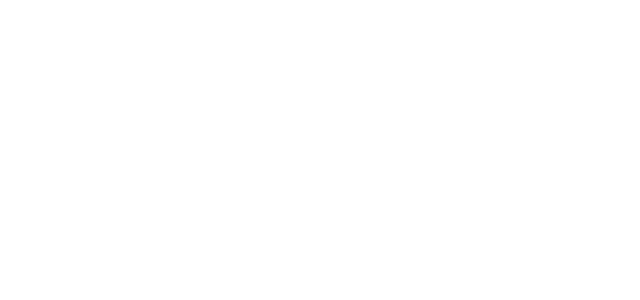
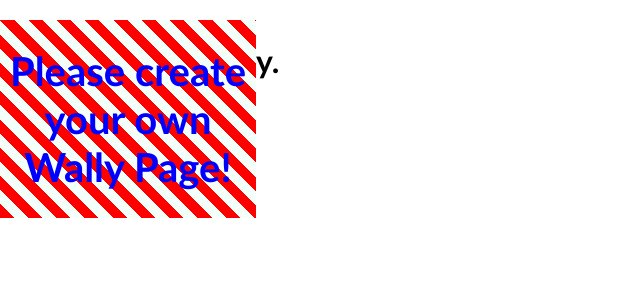
Before and after one commit to 2027JuneLee/PhotoGallery, a React (Create React App) app: page /thesupercalifragilisticexpialidocioushomepageforallofwallysfans in a window 1280 px wide. Before the commit this address had no page. Shown: the top 300 px of the page, without its empty margins (0-640 px from the left). Built offline with nearby package versions, Linux system fonts and the light colour scheme.

Commit message:
i am june

```diff
--- a/package.json
+++ b/package.json
@@ -6,6 +6,7 @@
     "@testing-library/jest-dom": "^5.16.4",
     "@testing-library/react": "^13.3.0",
     "@testing-library/user-event": "^13.5.0",
+    "firebase-tools": "^11.7.0",
     "react": "^18.2.0",
     "react-dom": "^18.2.0",
     "react-router-dom": "^6.3.0",
--- a/src/App.js
+++ b/src/App.js
@@ -5,6 +5,7 @@
 import SelectWally from "./SelectionPage/index";
 import SelectRacoon from "./SelectionPage/index2";
 import SelectBackground from "./SelectionPage/index-3";
+import MainPage from "./MainPage/index";
 import { BrowserRouter as Router, Routes, Route } from "react-router-dom";
 
 function App() {
@@ -13,6 +14,7 @@
       <div>
         <Routes>
           <Route path="/" element={<LoginPage />} />
+          <Route path="/thesupercalifragilisticexpialidocioushomepageforallofwallysfans" element={<MainPage />} />
           <Route path="/signup" element={<SignUpPage />} />
           <Route path="/login" element={<RealLoginPage />} />
           <Route path="/select-1" element={<SelectWally />} />
--- a/src/LoginPage/index.js
+++ b/src/LoginPage/index.js
@@ -7,7 +7,7 @@
 
 const Container = styled.div`
 
-height: 100vh;
+height: 100%;
 background-color: black
 // display: flex;
 `;
--- /dev/null
+++ b/src/MainPage/index.js
@@ -0,0 +1,41 @@
+import styled from "styled-components"
+import React, { useState } from "react"
+import { useNavigate } from "react-router-dom"
+const Wrapper = styled.div`
+    display: flex;
+    height: 100%;
+    color: black;
+    font-family: Gill Sans, sans-serif;
+`
+const Left = styled.div`
+    font-size: 20px;
+    color: blue;
+    text-align: center;
+    margin-top: 20px;
+    width: 20%;
+    font-weight: bold;
+    background:
+        repeating-linear-gradient(
+            45deg,
+            #FF0000,
+            #FF0000 10px,
+            #F5FFFA 10px,
+            #F5FFFA 20px
+        );;
+    font-family:
+`
+const Right = styled.div`
+    // text-align: center;
+    margin-top: 20px;
+    width: 80%;
+   `
+
+function MainPage() {
+    return (
+    <Wrapper>
+        <Left><h1>Please create your own Wally Page!</h1></Left>
+        <Right><h1>y. </h1></Right>
+    </Wrapper>
+    )
+}
+export default MainPage
--- a/src/RealLoginPage/index.js
+++ b/src/RealLoginPage/index.js
@@ -4,7 +4,7 @@
 import WALLYFAMILY from "./WALLYFAMILY.jpg"
 const Wrapper = styled.div`
     display: flex;
-    height: 100vh;
+    height: 100%;
     color: black;
     font-family: Gill Sans, sans-serif;
 `
@@ -32,7 +32,7 @@
     width: 50%;
    `
    const WallyImage = styled.img`
-   height: 100%;
+   height: 100vh;
    `;
 const WelcomeTitle = styled.h1`
     color: black;
--- a/src/SelectionPage/index-3.js
+++ b/src/SelectionPage/index-3.js
@@ -16,7 +16,7 @@
   align-items: center;
   // text-align: center;
   font-family: Arial Narrow, sans-serif;
-  opacity: 1;
+  opacity: 0.9;
   font-family: "Dancing Script", cursive;
   background-color : #ff0000;
 `;
@@ -50,7 +50,23 @@
   margin-right: 20px;
   margin-left: 20px;
 `;
+
+const TON = styled.button`
+background-color: #b8860b;
+border-radius: 5px;
+border: dotted 0.5px;
+width: 150px;
+height: 30px;
+font-size:18px;
+`;
 function SelectBackground() {
+  function MOVEBACK(){
+    if (window.confirm('GO BACK TO SELECTION 2?')){
+        navigate("/select-2")
+    }else{
+        alert("TASK ABORTED")
+    }
+}
   const navigate = useNavigate();
   const [RacoonIndex, setRacoonIndex] = useState({
     first: 0,
@@ -89,6 +105,8 @@
           <span>&#8594;</span>
         </SliderButton>
       </SliderWrapper>
+      <br></br>
+      <TON onClick={MOVEBACK}>GO BACK</TON>
     </Wrapper>
   );
 }
--- a/src/SelectionPage/index.js
+++ b/src/SelectionPage/index.js
@@ -20,9 +20,8 @@
     // text-align: center;
     font-family: Arial Narrow, sans-serif;
     background-image: url({WALLYWORLD});
-    opacity: 0.5;
     font-family: 'Dancing Script', cursive;
-    opacity: 0.5;
+    opacity: 0.8;
     background:
     repeating-linear-gradient(
 
@@ -63,10 +62,16 @@
 height: 250px;
 margin-right: 20px;
 margin-left: 20px;
-
 `;
 function MainPage() {
     const navigate = useNavigate()
+    function MOVE2(){
+        if (window.confirm('CONFIRM TO SELECT CHARACTER?')){
+            navigate("/select-2")
+        }else{
+            alert("TASK ABORTED")
+        }
+    }
     const [WallyIndex, setWallyIndex] = useState({
         first: 0,
         last: 4
@@ -97,7 +102,7 @@
             <span>&#8592;</span>
         </SliderButton>
         {
-            images.slice(WallyIndex.first, WallyIndex.last).map((image) => (<Block src={image}/>))
+            images.slice(WallyIndex.first, WallyIndex.last).map((image) => (<Block onClick={MOVE2} src={image}/>))
         }
 
 <SliderButton onClick={() => nextPage("next")}>
--- a/src/SelectionPage/index2.js
+++ b/src/SelectionPage/index2.js
@@ -17,9 +17,8 @@
   // text-align: center;
   font-family: Arial Narrow, sans-serif;
   background-image: url({WALLYWORLD});
-  opacity: 0.5;
   font-family: "Dancing Script", cursive;
-  opacity: 0.5;
+  opacity: 0.8;
   background: repeating-linear-gradient(
     45deg,
     #ff0000,
@@ -58,7 +57,30 @@
   margin-right: 20px;
   margin-left: 20px;
 `;
+
+const TON = styled.button`
+background-color: #b8860b;
+border-radius: 5px;
+border: dotted 0.5px;
+width: 150px;
+height: 30px;
+font-size:18px;
+`;
 function MainPage() {
+  function MOVE2(){
+    if (window.confirm('CONFIRM TO SELECT CHARACTER?')){
+        navigate("/select-3 ")
+    }else{
+        alert("TASK ABORTED")
+    }
+}
+function MOVEBACK(){
+  if (window.confirm('GO BACK TO SELECTION 1?')){
+      navigate("/select-1")
+  }else{
+      alert("TASK ABORTED")
+  }
+}
   const navigate = useNavigate();
   const [RacoonIndex, setRacoonIndex] = useState({
     first: 0,
@@ -90,13 +112,15 @@
           <span>&#8592;</span>
         </SliderButton>
         {images.slice(RacoonIndex.first, RacoonIndex.last).map((image) => (
-          <Block src={image} />
+          <Block onClick={MOVE2} src={image} />
         ))}
 
         <SliderButton onClick={() => nextPage("next")}>
           <span>&#8594;</span>
         </SliderButton>
       </SliderWrapper>
+      <br></br>
+      <TON onClick={MOVEBACK}>GO BACK</TON>
     </Wrapper>
   );
 }
```
Also changed, not shown: src/config/firebase.js (added, +17 -0 lines), src/index.html (added, +51 -0 lines), firebase.json (added), 2 other files (tests, documents, lock files or other folders).
